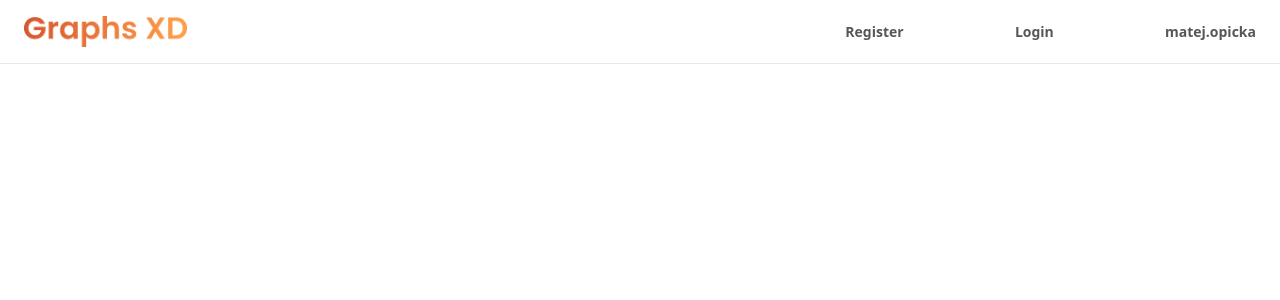
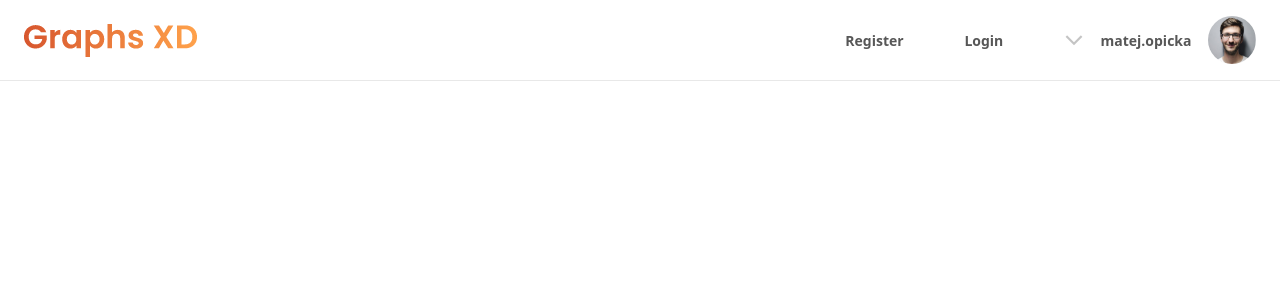
Before and after one commit to FrantisekSpunda/graphs_xd, a React (Create React App) app: page / in a window 1280 px wide. Shown: the top 300 px of the page. Built offline with nearby package versions, Linux system fonts and the light colour scheme.

Commit message:
navbar edit

```diff
--- a/src/views/core/Navbar.js
+++ b/src/views/core/Navbar.js
@@ -1,16 +1,24 @@
+import { NavLink } from 'react-router-dom';
+
 import logo from '../../assets/images/logo-256.png';
-import { NavLink } from 'react-router-dom';
+import profileImage from '../../assets/images/profile/alex-profile-image.png'
+import arrowDown from '../../assets/images/arrow2-down.png'
 
 function Navbar() {
     const navLinkClass = 'font-semibold text-sm '
 
     return (
-        <nav className="w-full h-16 px-6 py-4 border-grey-100 border-b flex justify-between">
+        <nav className="w-full h-18 px-6 py-4 border-grey-100 border-b flex justify-between items-center">
             <img src={logo} alt="logo" className='h-full' />
             <ul className='flex justify-between w-1/3 items-center'>
                 <NavLink to='register' className={({isActive}) => isActive ? navLinkClass + 'border-b border-gray-300' : navLinkClass}>Register</NavLink>
                 <NavLink to='login' className={({isActive}) => isActive ? 'border-b border-gray-300' : navLinkClass}>Login</NavLink>
-                <NavLink to='account' className={({isActive}) => isActive ? navLinkClass + 'border-b border-gray-300' : navLinkClass}>matej.opicka</NavLink>
+                <div className='h-full flex justify-between items-center w-48'>
+                    <img src={arrowDown} className='cursor-pointer w-5' alt="arrow right" />
+                    <NavLink to='account' className={({isActive}) => isActive ? navLinkClass + 'border-b border-gray-300' : navLinkClass}>matej.opicka</NavLink>
+                    <img className='h-12 w-12 rounded-full' src={profileImage} alt="profile img" />
+
+                </div>
             </ul>
         </nav>
     )
```
Also changed, not shown: src/assets/images/arrow2-down.png, src/assets/images/profile/alex-profile-image.png (added), src/tailwind.css.
